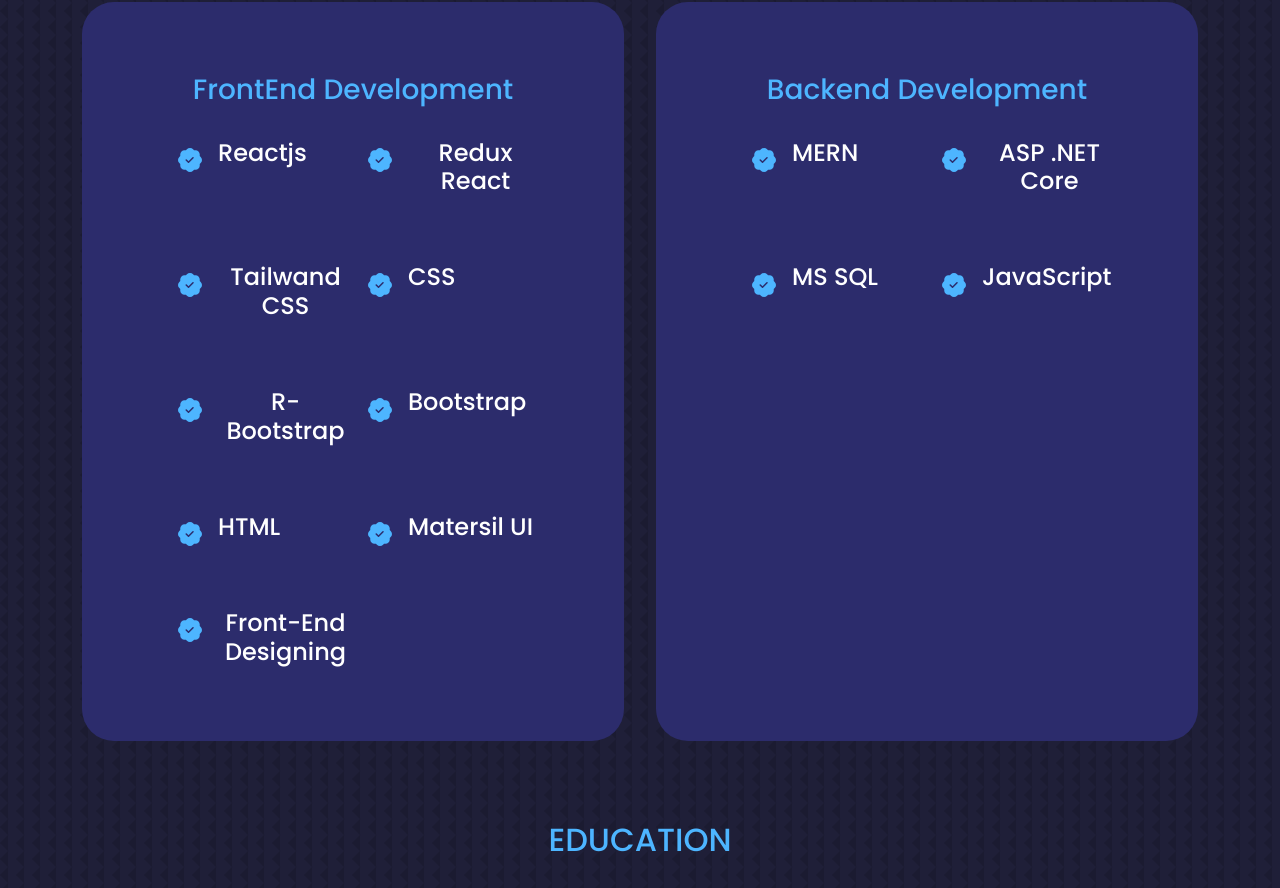
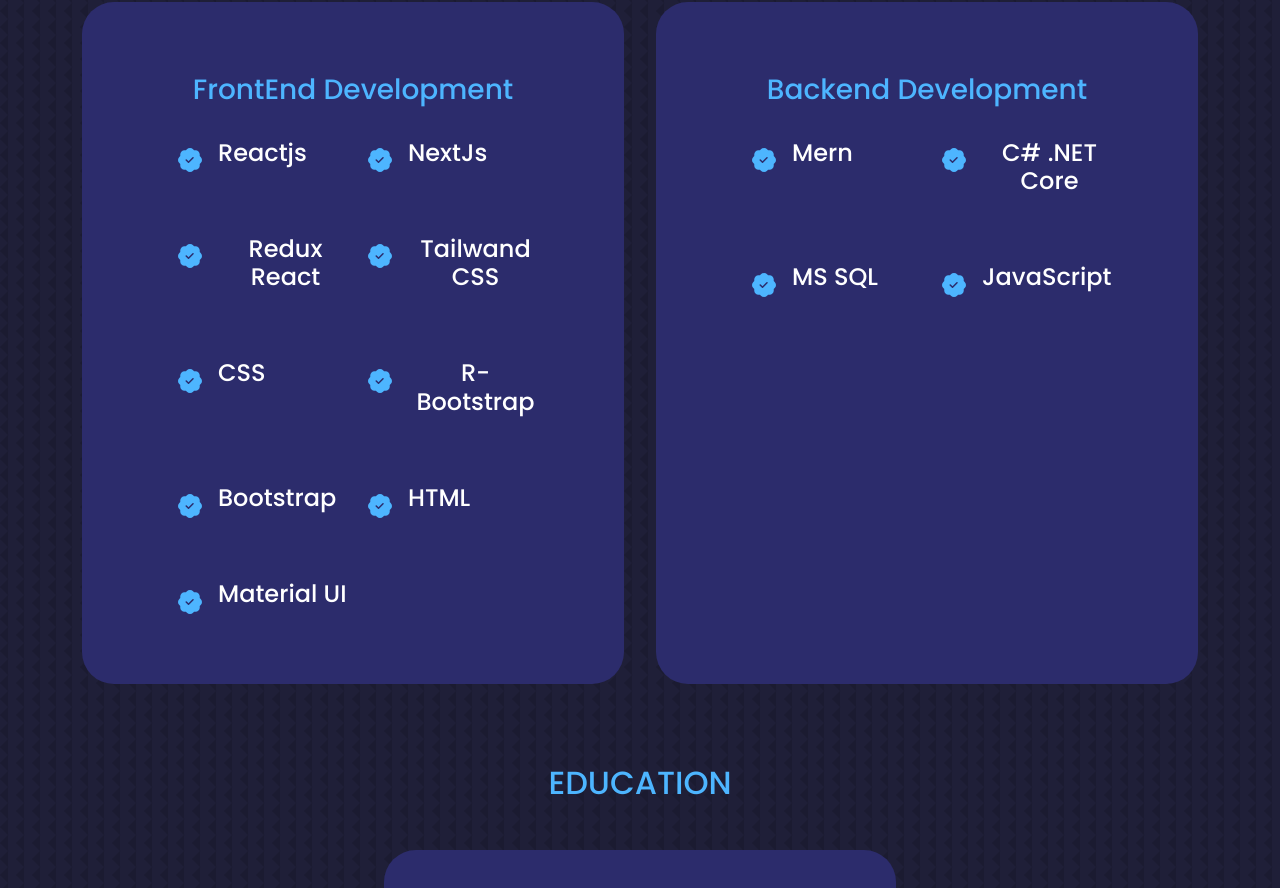
Before and after one commit to touseefiqbal845/myportfolio, a React (Create React App) app: page / in a window 1280 px wide. Shown: the part 3357-4245 px from the top of the page. Built offline with nearby package versions, Linux system fonts and the light colour scheme.

Commit message:
Update experienceapi.jsx

```diff
--- a/src/components/experience/experienceapi.jsx
+++ b/src/components/experience/experienceapi.jsx
@@ -6,7 +6,13 @@
     "exp":[
     {
          icon:<BsFillPatchCheckFill/>,
-        h4:"Reactjs",
+        h4:"Reactjs ",
+        // small:"Experienced",
+
+    },
+         {
+         icon:<BsFillPatchCheckFill/>,
+        h4:"NextJs ",
         // small:"Experienced",
 
     },
@@ -42,14 +48,10 @@
     },
          {
          icon:<BsFillPatchCheckFill/>,
-        h4:"Matersil UI",
+        h4:"Material UI",
         // small:"Experienced",
     },
-    {
-         icon:<BsFillPatchCheckFill/>,
-        h4:"Front-End Designing",
-        // small:"Experienced",
-    },
+
 
 ]
 },
@@ -58,13 +60,13 @@
 "exp":[
     {
             icon:<BsFillPatchCheckFill/>,
-            h4:"MERN ",
+            h4:"Mern",
             // small:"Experienced",
         },
 
         {
             icon:<BsFillPatchCheckFill/>,
-            h4:"ASP .NET Core",
+            h4:"C# .NET Core",
             // small:"Experienced",
         },
         {
```
